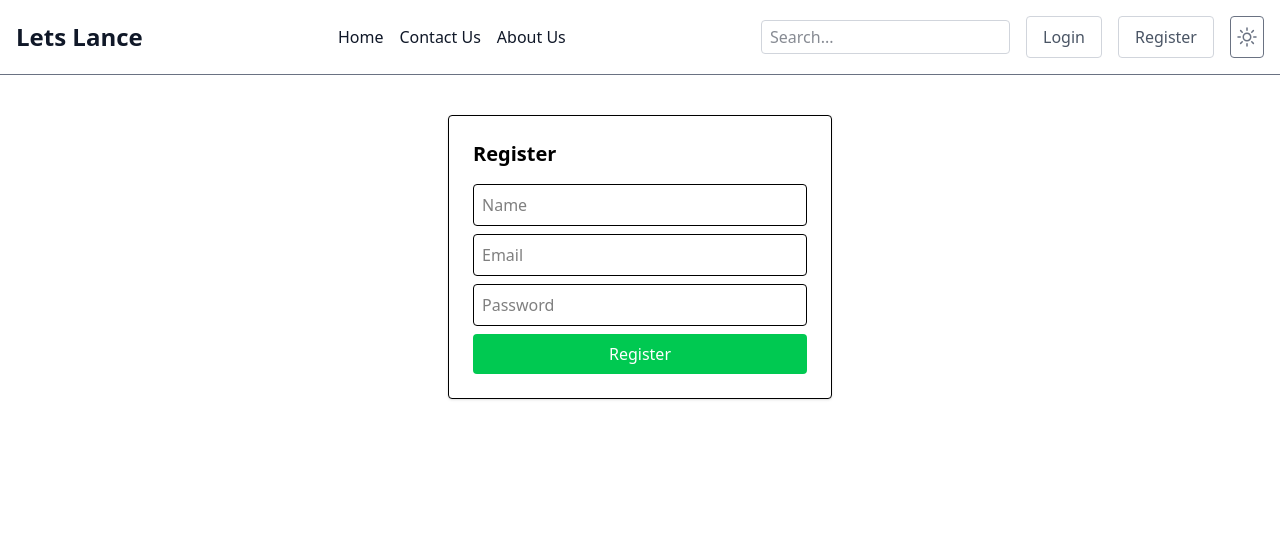
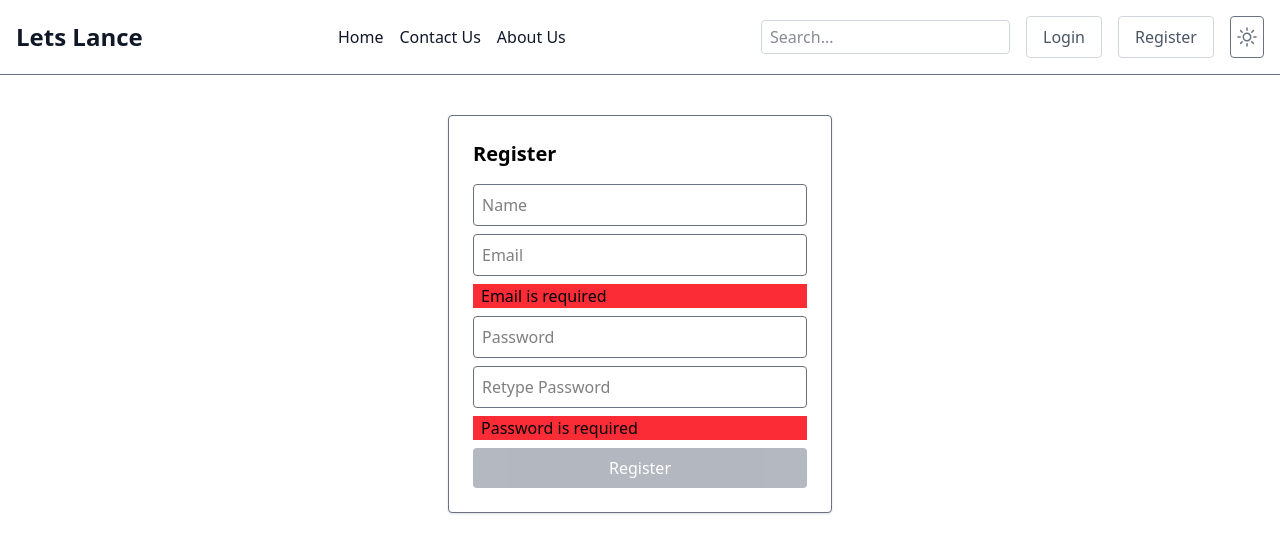
Before and after one commit to gargshi/lets-lance-vr, a React (Vite) app: page /register in a window 1280 px wide. Shown: the top 552 px of the page. Built offline with nearby package versions, Linux system fonts and the light colour scheme.

Commit message:
improved-register-login-ui-v1

```diff
--- a/src/App.tsx
+++ b/src/App.tsx
@@ -40,8 +40,9 @@ function App() {
 }
 
 function Home() {
-
-
+  React.useEffect(() => {
+    dark_mode_init();
+  })
 
   return (
     <>
--- a/src/pages/Login.tsx
+++ b/src/pages/Login.tsx
@@ -8,12 +8,9 @@ interface LoginProps {
 const Login: React.FC<LoginProps>= ({ className = '' }) => {
   const [email, setEmail] = useState('');
   const [password, setPassword] = useState('');
-  const [loginStatus,setLoginStatus] = useState('Please Enter your credentials to login');
+  const [loginStatus,setLoginStatus] = useState('Please enter your email and password');
   const [statusClr,setStatusClr] = useState('gray-500');
 
-  React.useEffect(() => {
-    setStatusClr('gray-500');
-  }, []);
 
   const dark_mode_init = () => {
       const darkMode = localStorage.getItem('dark-mode') === 'true';
@@ -77,30 +74,31 @@ const Login: React.FC<LoginProps>= ({ className = '' }) => {
   };
 
   return (
-    <div className={ className + " max-w-sm mx-auto mt-10 p-6 bg-white rounded shadow border"}>
+    <div className={ className + " max-w-sm mx-auto mt-10 p-6 bg-white rounded shadow border border-gray-500"}>
       <h2 className="text-xl font-bold mb-4">Login</h2>
-      {loginStatus && <p className={`mt-2 py-2 text-center bg-`+ statusClr +` text-white`}>{loginStatus}</p>}
+      <div className={`w-full bg-${statusClr} text-white px-4 py-2 rounded`}>
+          {loginStatus}
+      </div>
       <br />
       <form onSubmit={handleSubmit}>
         <input
           type="email"
           placeholder="Email"
-          className={ className  + " w-full mb-2 p-2 border rounded" }
+          className={ className  + " w-full mb-2 p-2 border border-gray-500 rounded" }
           value={email}
           onChange={(e) => setEmail(e.target.value)}
         />
         <input
           type="password"
           placeholder="Password"
-          className={className + " w-full mb-2 p-2 border rounded"}
+          className={className + " w-full mb-2 p-2 border border-gray-500 rounded"}
           value={password}
           onChange={(e) => setPassword(e.target.value)}
         />
-        <button type="submit" className="w-full bg-blue-500 text-white py-2 rounded">
+        <button type="submit" className={`w-full bg-blue-500 text-white py-2 rounded`}>
           Login
         </button>
       </form>
-
     </div>
   );
 };
--- a/src/pages/Register.tsx
+++ b/src/pages/Register.tsx
@@ -5,11 +5,20 @@ interface RegisterProps {
   className?: string;
 }
 
+
+
 const Register: React.FC<RegisterProps> = ({ className = '' }) => {
   const [email, setEmail] = useState('');
   const [password, setPassword] = useState('');
+  const [repassword, setRePassword] = useState('');
   const [name, setName] = useState('');
   const [role, setRole] = useState('normal'); // Default role is 'user'
+  const [registerStatus, setRegisterStatus] = useState({
+    email: { status: '', color: '' },
+    password: { status: '', color: '' },
+  });
+  // const [statusClr, setStatusClr] = useState('gray-500');
+  const [canRegister, setCanRegister] = useState(false);
 
   // Function to initialize dark mode
   const dark_mode_init = () => {
@@ -38,10 +47,78 @@ const Register: React.FC<RegisterProps> = ({ className = '' }) => {
   React.useEffect(() => {
     dark_mode_init();
   }, []);
+
+
+  const checkEmailFormat = () => {
+    const emailRegex = /^[^\s@]+@[^\s@]+\.[^\s@]+$/;
+    if (!email) {
+      setRegisterStatus(prev => ({
+        ...prev,
+        email: { status: 'Email is required', color: 'red-500' },
+      }));
+    } else if (!emailRegex.test(email)) {
+      setRegisterStatus(prev => ({
+        ...prev,
+        email: { status: 'Email format is invalid', color: 'red-500' },
+      }));
+    } else {
+      setRegisterStatus(prev => ({
+        ...prev,
+        email: { status: 'Email is valid', color: 'green-500' },
+      }));
+    }
+  }
+  const checkPasswordMatch = () => {
+    if (!password && !repassword) {
+      setRegisterStatus(prev => ({
+        ...prev,
+        password: { status: 'Password is required', color: 'red-500' },
+      }));
+    } else if (password === repassword) {
+      setRegisterStatus(prev => ({
+        ...prev,
+        password: { status: 'Passwords match', color: 'green-500' },
+      }));
+    } else {
+      setRegisterStatus(prev => ({
+        ...prev,
+        password: { status: 'Passwords do not match', color: 'red-500' },
+      }));
+    }
+  };
+
+  React.useEffect(() => {
+    checkEmailFormat();
+  }, [email]);
+
+  React.useEffect(() => {
+    checkPasswordMatch();
+  }, [password, repassword]);
+
+  React.useEffect(() => {
+    setCanRegister(registerStatus.email.status === 'Email is valid' && registerStatus.password.status === 'Passwords match');
+  }, [registerStatus]);
+
   const handleSubmit = (e: React.FormEvent) => {
     e.preventDefault();
     setRole('normal'); // Set default role to 'user' on form submission
     console.log('Registering:', name, email, password);
+    if (!email || !password) {
+      setRegisterStatus(prev => ({
+        ...prev,
+        password: { status: 'Password is required', color: 'red-500' },
+        email: { status: 'Email is required', color: 'red-500' },
+      }));
+      return;
+    }
+    if (password !== repassword) {
+      setRegisterStatus(prev => ({
+        ...prev,
+        password: { status: 'Passwords do not match', color: 'red-500' },
+      }))
+      return;
+    }
+
     // Add API call here
     fetch(`${API_BASE}/register`, {
       method: 'POST',
@@ -63,31 +140,40 @@ const Register: React.FC<RegisterProps> = ({ className = '' }) => {
   };
 
   return (
-    <div className={className + " max-w-sm mx-auto mt-10 p-6 bg-white rounded shadow border"}>
+    <div className={className + " max-w-sm mx-auto mt-10 p-6 bg-white rounded shadow border border-gray-500"}>
       <h2 className={className + " text-xl font-bold mb-4"}>Register</h2>
       <form onSubmit={handleSubmit}>
         <input
           type="text"
           placeholder="Name"
-          className={className + " w-full mb-2 p-2 border rounded"}
+          className={className + " w-full mb-2 p-2 border border-gray-500 rounded"}
           value={name}
           onChange={(e) => setName(e.target.value)}
         />
         <input
           type="email"
           placeholder="Email"
-          className={className + " w-full mb-2 p-2 border rounded"}
+          className={className + " w-full mb-2 p-2 border border-gray-500 rounded"}
           value={email}
           onChange={(e) => setEmail(e.target.value)}
         />
+        <div className={`bg-${registerStatus.email.color} transition-all duration-300 mb-2 px-2 ease-in-out `}>{registerStatus.email.status}</div>
         <input
           type="password"
           placeholder="Password"
-          className={className + " w-full mb-2 p-2 border rounded"}
+          className={className + " w-full mb-2 p-2 border border-gray-500 rounded"}
           value={password}
           onChange={(e) => setPassword(e.target.value)}
         />
-        <button type="submit" className="w-full bg-green-500 text-white py-2 rounded">
+        <input
+          type="password"
+          placeholder="Retype Password"
+          className={className + " w-full mb-2 p-2 border border-gray-500 rounded"}
+          value={repassword}
+          onChange={(e) => setRePassword(e.target.value)}
+        />
+        <div className={`bg-${registerStatus.password.color} transition-all duration-300 mb-2 px-2 ease-in-out`}>{registerStatus.password.status}</div>
+        <button type="submit" className={`w-full ${canRegister ? 'bg-blue-900 hover:bg-green-500 cursor-pointer' : ' bg-gray-500 opacity-50 cursor-not-allowed'} text-white py-2 rounded transition duration-300`} disabled={!canRegister}>
           Register
         </button>
       </form>
```
Also changed, not shown: src/utils_tsx/darkmode.tsx (line endings or trailing spaces).
